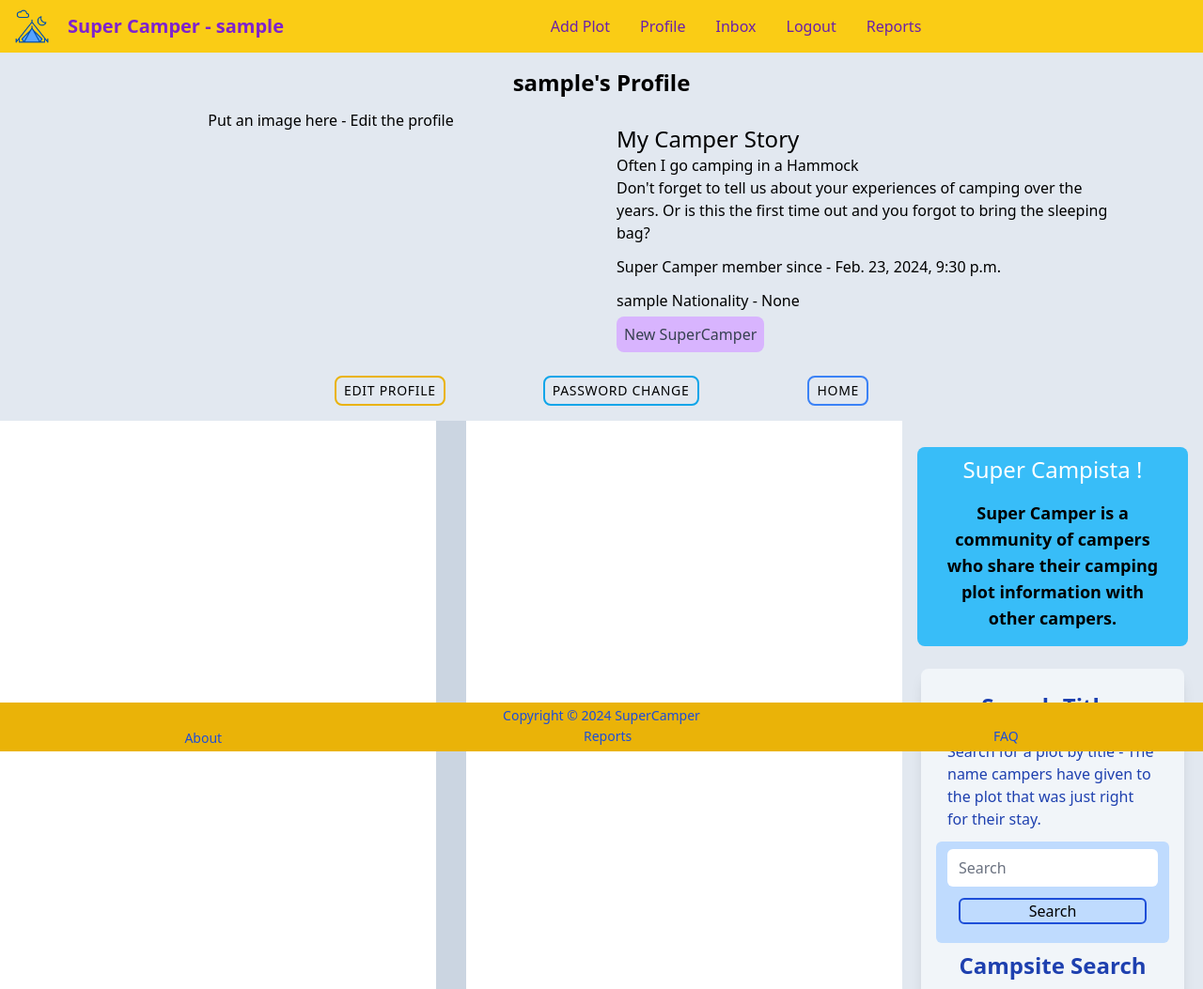
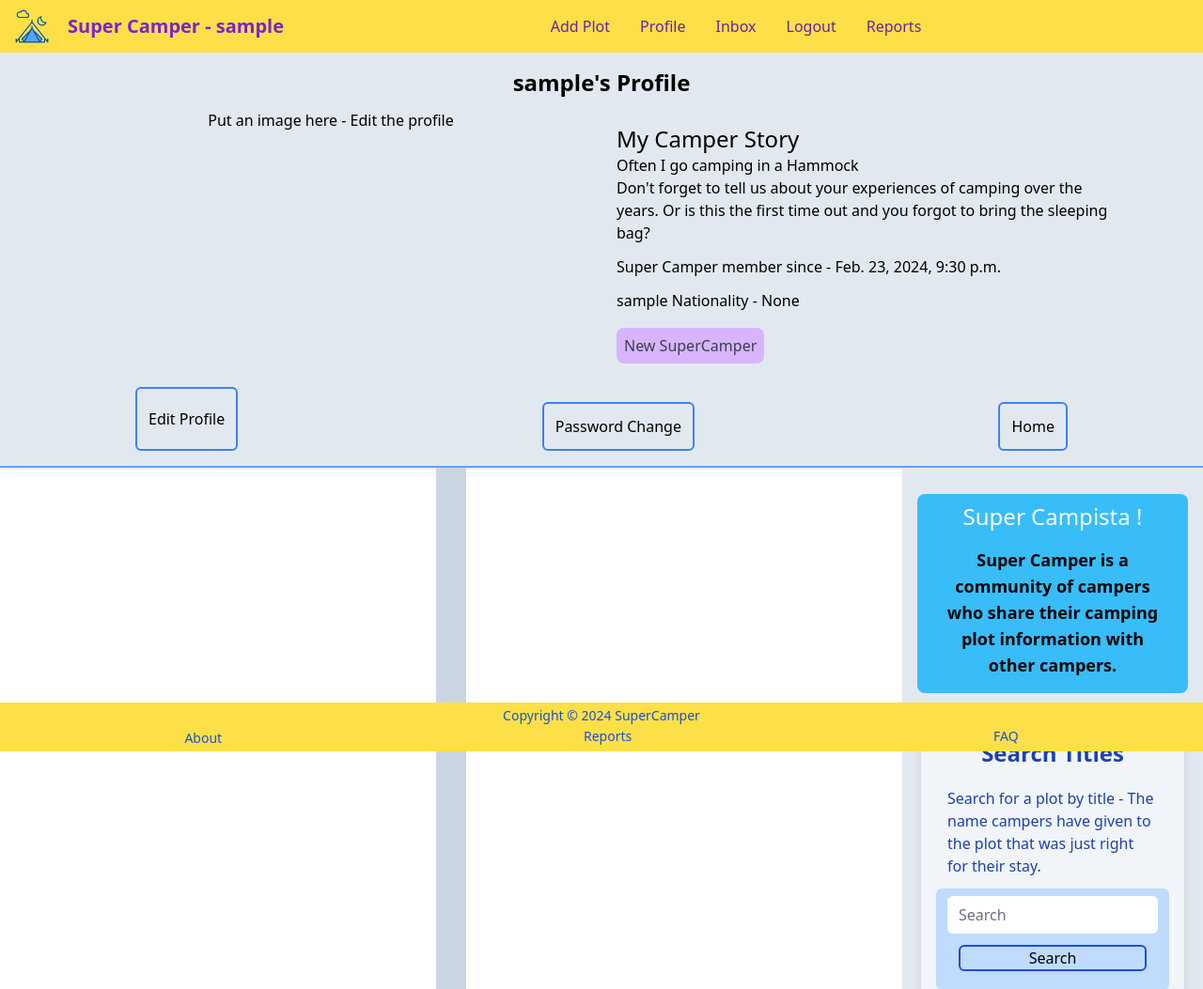
Before and after one commit to Spondycode/2024-TW-SuperCamper, a Django app: page /profile/ in a window 1280 px wide. Shown: the top 1053 px of the page at 94% size. Run offline with Django 5.2, Linux system fonts and the light colour scheme; the visitor is signed in with stand-in values (Sample User, id 1); data that the repository does not hold is empty; style sheets or scripts are compiled from the project's sources; parts of the project's set-up code (start-up, migrations or seed data) failed here and were passed over; some libraries are stand-ins or nearby versions.

Commit message:
Update profile.html and base.html styles

```diff
--- a/templates/a_users/profile.html
+++ b/templates/a_users/profile.html
@@ -1,7 +1,7 @@
 {% extends 'base.html' %} {% load static %} {% block content %}
 
 <div class="">
-  <div  class="py-4 bg-slate-200 dark:bg-gray-600">
+  <div  class="py-4 border-b-2 border-blue-400 shadow bg-slate-200 dark:bg-gray-600">
     <h3 class="mb-3 text-2xl font-semibold text-center dark:text-yellow-300">
       {{ profile.user }}'s Profile
     </h3>
@@ -37,8 +37,8 @@
           <p class="py-3 ">
             Super Camper member since - {{ profile.created }}
           </p>
-          <div class="mb-3">{{ profile.user.username }} Nationality - {{ profile.nationality }}</div>
-          <span class="p-2 text-gray-700 bg-purple-300 rounded-lg">{{ profile.level }}</span>
+          <div class="mb-6">{{ profile.user.username }} Nationality - {{ profile.nationality }}</div>
+          <span class="p-2 mt-4 text-gray-700 bg-purple-300 rounded-lg">{{ profile.level }}</span>
 
 
 
@@ -47,26 +47,26 @@
 
       </div>
     </div>
-    <div class="flex justify-around max-w-2xl mx-auto">
+    <div class="flex flex-col justify-between max-w-5xl mx-auto space-y-4 lg:flex-row">
       {% if profile.level == 'Banned' %}
-      <p class="p-6 text-white bg-red-600 rounded-lg">
+      <p class="max-w-3xl p-6 mx-auto text-white bg-red-600 rounded-lg">
         You can not post here due to previous posts made which were reported to
         the Admin. Send an email to the Admin to discuss this if you think a mistake was made.
       </p>
       {% else %}
       <a
-        class="p-3 border-2 border-yellow-500 rounded-md btn hover:bg-yellow-500 hover:text-white dark:text-white"
+        class="flex items-center justify-center p-3 mx-4 border-2 border-blue-500 rounded-md hover:bg-blue-500 hover:text-white dark:text-white"
         href="{% url 'profile-edit' %}"
         >Edit Profile</a
       >
       <a
-        class="p-3 border-2 rounded-md border-sky-500 btn hover:bg-sky-500 hover:text-white dark:text-white"
+        class="flex items-center justify-center p-3 mx-4 border-2 border-blue-500 rounded-md hover:bg-blue-500 hover:text-white dark:text-white"
         href="{% url 'account_change_password' %}"
         >Password Change</a
       >
       {% endif %}
       <a
-        class="p-8 ml-3 border-2 border-blue-500 rounded-md btn hover:bg-blue-500 hover:text-white dark:text-white"
+        class="flex items-center justify-center p-3 mx-4 border-2 border-blue-500 rounded-md hover:bg-blue-500 hover:text-white dark:text-white"
         href="{% url 'home' %}"
         >Home</a
       >
--- a/templates/base.html
+++ b/templates/base.html
@@ -10,7 +10,7 @@
     <script src="https://unpkg.com/htmx.org@1.9.10"></script>
     <script src="https://unpkg.com/hyperscript.org@0.9.12"></script>
     <script defer src="https://cdn.jsdelivr.net/npm/alpinejs@3.x.x/dist/cdn.min.js"></script>
-    <link rel="stylesheet" href="{% static 'css/style.css' %} ">
+    <link rel="stylesheet" href="{% static 'css/style.css' %} " type="text/css">
     <title>{{ title }}</title>
 </head>
 <body class="dark:bg-slate-500">
--- a/templates/includes/cards.html
+++ b/templates/includes/cards.html
@@ -84,7 +84,7 @@
         <div class="flex justify-between m-4 ">
 
             {% if user in plot.likes.all %}
-            <p class="px-3 text-white bg-blue-600 border-2 rounded-md hover:shadow-md">You liked this</p>
+            <p class="px-3 text-blue-800 hover:shadow-md">You liked this 💙 💙</p><span></span>
             {% else %}
             <a class="p-3 border-2 border-yellow-500 rounded-md hover:bg-yellow-500 hover:shadow-md" href="{% url 'like-plot' plot.id %}">Add a Like</a>
             {% endif %}
--- a/templates/includes/footer.html
+++ b/templates/includes/footer.html
@@ -1,9 +1,9 @@
 {% load static %}
-  <footer class="p-1 text-sm text-center text-blue-700 bg-yellow-500 navbar sticky-bottom row bg-info ">
+  <footer class="p-1 text-sm text-center text-blue-700 bg-yellow-300 navbar sticky-bottom row bg-info ">
     <span class="mt-2 ">Copyright &copy; 2024 SuperCamper</span>
 
       <a href="{% url 'home' %}">
-        <img class="hidden pl-4 ml-6  md:visible" width="48" height="48" src="{% static 'images/tent-logo.png' %}"
+        <img class="hidden pl-4 ml-6 md:visible" width="48" height="48" src="{% static 'images/tent-logo.png' %}"
           alt="external-tent-camping" />
       </a>
 
--- a/templates/includes/navbar.html
+++ b/templates/includes/navbar.html
@@ -1,5 +1,5 @@
 {% load static %}
-<nav class=" bg-yellow-400 border-gray-200 py-2.5 dark:bg-purple-900">
+<nav class=" bg-yellow-300 border-gray-200 py-2.5 dark:bg-purple-900">
     <div class="flex flex-wrap items-center justify-between max-w-screen-xl px-4 mx-auto">
         <a href="{% url 'home' %}" class="flex items-center">
             <img src="{% static 'images/tent-logo.png' %}" class="h-10 mr-5 sm:h-9" alt="Super Camper Logo">
```
